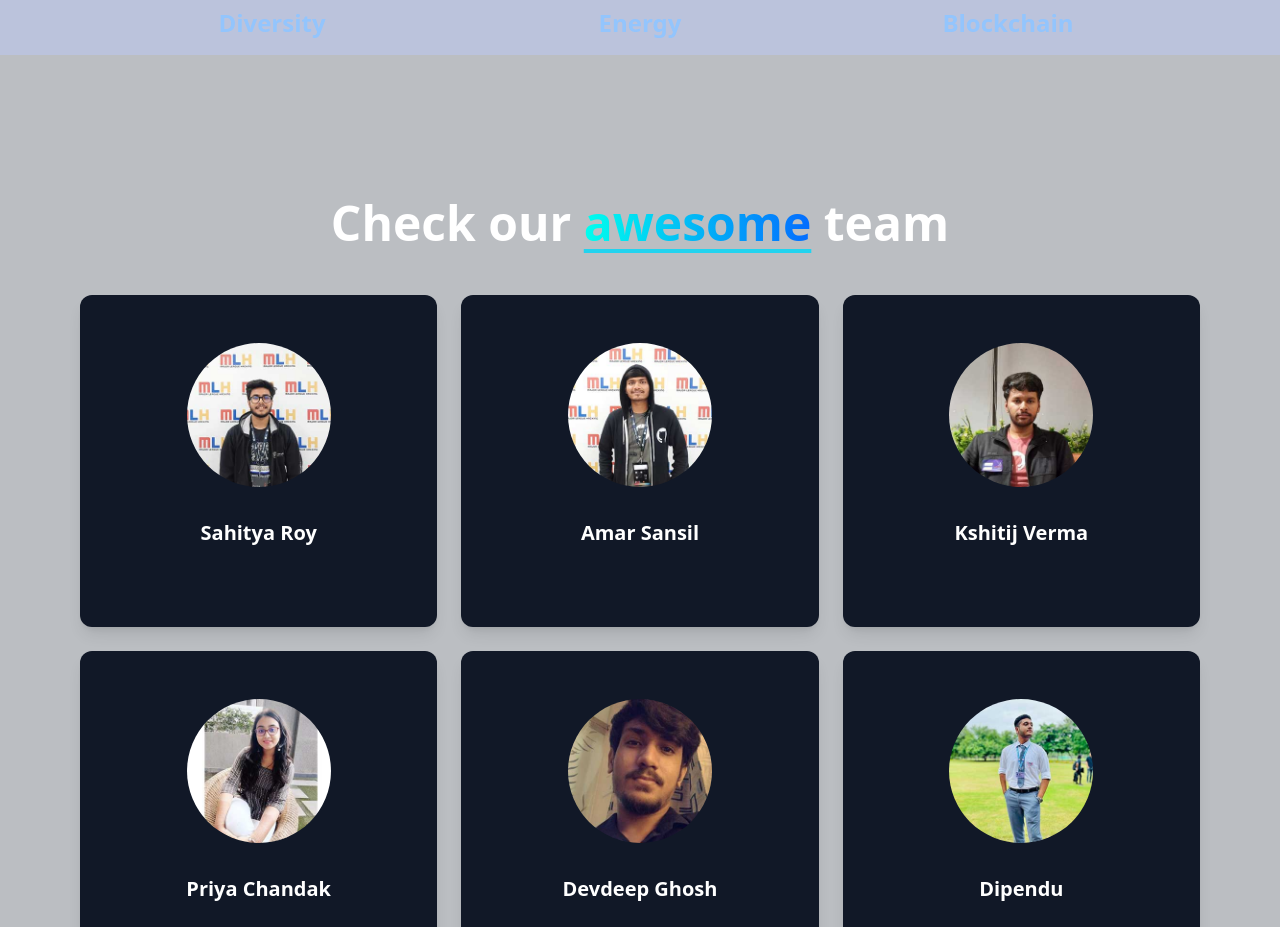
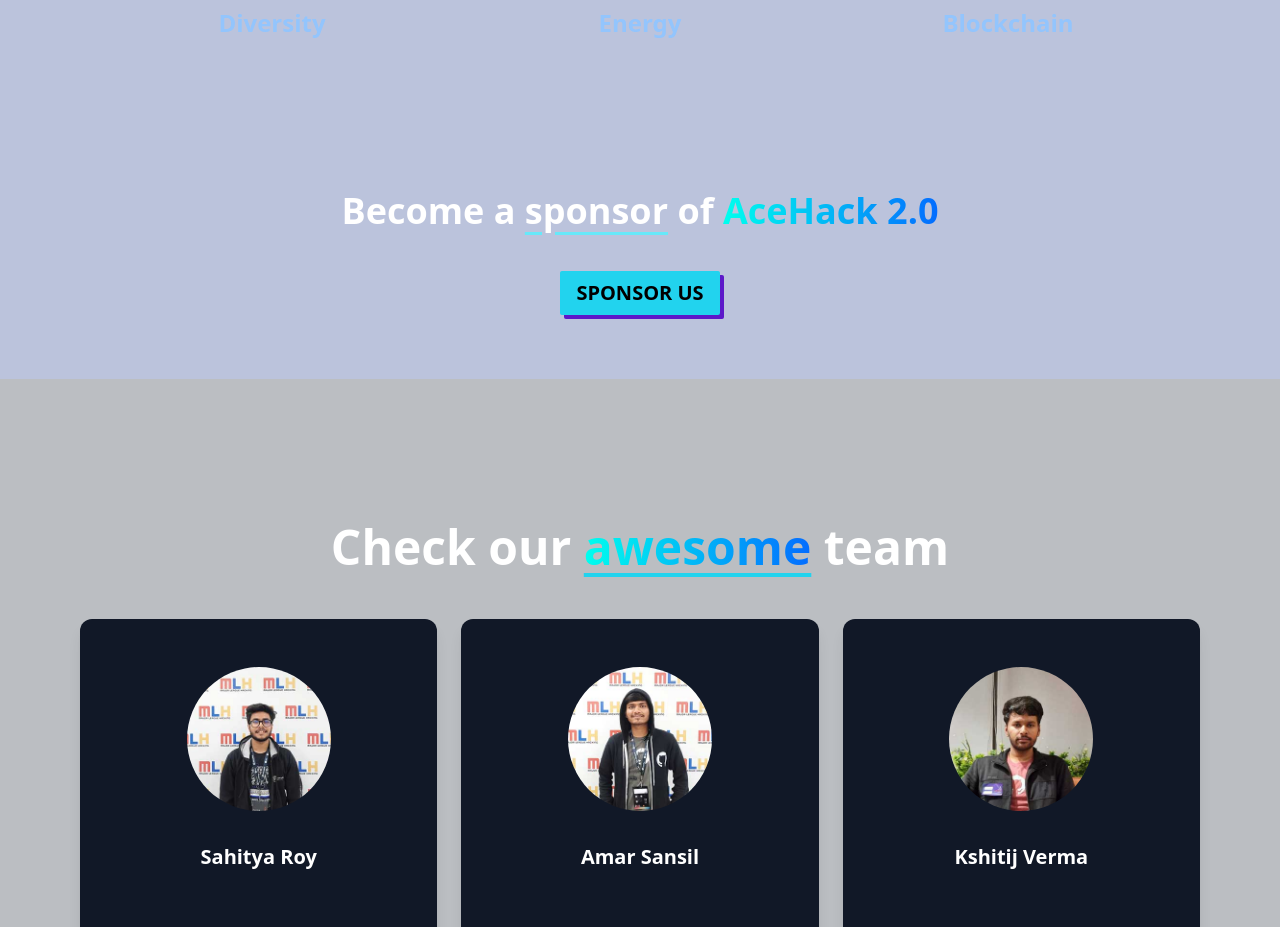
Before and after one commit to kshitijv256/aceHack2.0, a React (Vite) app: page / in a window 1280 px wide. Shown: the part 5160-6087 px from the top of the page. Built offline with nearby package versions, Linux system fonts and the light colour scheme.

Commit message:
added sponsor section

```diff
--- a/src/App.jsx
+++ b/src/App.jsx
@@ -9,6 +9,7 @@
 import Speakers from "./pages/Speakers";
 import Menu from "./components/Menu";
 import Faq from "./pages/Faq";
+import Sponsor from "./pages/Sponsor";
 
 const App = () => {
   return (
@@ -20,6 +21,7 @@
       <Past />
       <Speakers />
       <Themes />
+      <Sponsor />
       <Team />
       <Faq />
       <Footer />
--- a/src/components/Member.jsx
+++ b/src/components/Member.jsx
@@ -5,7 +5,7 @@
         <div className="w-full bg-gray-900 group hover:bg-gradient-to-br from-cyan-700/30 to-gray-900 rounded-xl shadow-lg p-12 flex flex-col justify-center items-center z-30">
             <div className="mb-8">
               <img
-                className="object-center object-cover rounded-full h-36 w-36 group-hover:ring-8 ring-cyan-600"
+                className="object-center object-cover rounded-full h-36 w-36 group-hover:ring-8 ring-cyan-600 ring-8 sm:ring-0"
                 src={props.image}
                 alt="photo"
               />
--- a/src/pages/Footer.jsx
+++ b/src/pages/Footer.jsx
@@ -28,7 +28,7 @@
           <div className="flex">
           <AiOutlineMail />
           <a
-            href="mailto:sahitya.roy2020@uem.edu.in">
+            href="mailto:sahitya.roy2020@uem.edu.in" target={"_blank"} >
             &nbsp;sahitya.roy2020@uem.edu.in
           </a>
           </div>
--- /dev/null
+++ b/src/pages/Sponsor.jsx
@@ -0,0 +1,26 @@
+import React from "react";
+import FancyButton from "../components/FancyButton";
+
+const Sponsor = () => {
+  return (
+    <div
+      id="sponsor"
+      className="py-16 text-white z-20 relative bg-blue-900/30 backdrop-blur-lg w-full"
+    >
+      <div className="flex flex-col items-center">
+        <p className="text-4xl font-extrabold">
+          Become a{" "}
+          <span className="underline-offset-8 underline decoration-cyan-300">
+            sponsor
+          </span>{" "}
+          of <b className="grad-text"> AceHack 2.0</b>{" "}
+        </p>
+        <a href="https://drive.google.com/file/d/1exvKjjxlDWIuIE9T52nVFuAudWuvh3cV" target={"_blank"} className="mt-10 text-black">
+          <FancyButton data="Sponsor Us"/>
+        </a>
+      </div>
+    </div>
+  );
+};
+
+export default Sponsor;
--- a/src/pages/Themes.jsx
+++ b/src/pages/Themes.jsx
@@ -12,7 +12,7 @@
 
 const Themes = () => {
   return (
-    <div id="themes" className="pt-24 text-white z-20 relative bg-blue-900/30 backdrop-blur-lg w-full py-6">
+    <div id="themes" className="py-24 text-white z-20 relative bg-blue-900/30 backdrop-blur-lg w-full">
       <div className="flex justify-center my-2">
         <h1 className="grad-text text-5xl font-bold">Themes</h1>
       </div>
```
